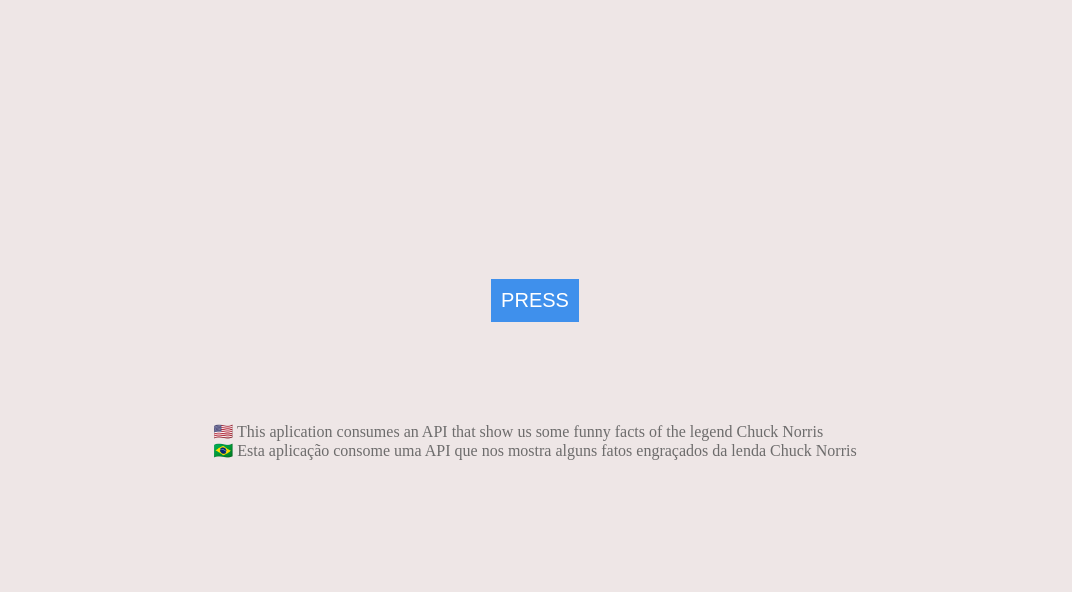
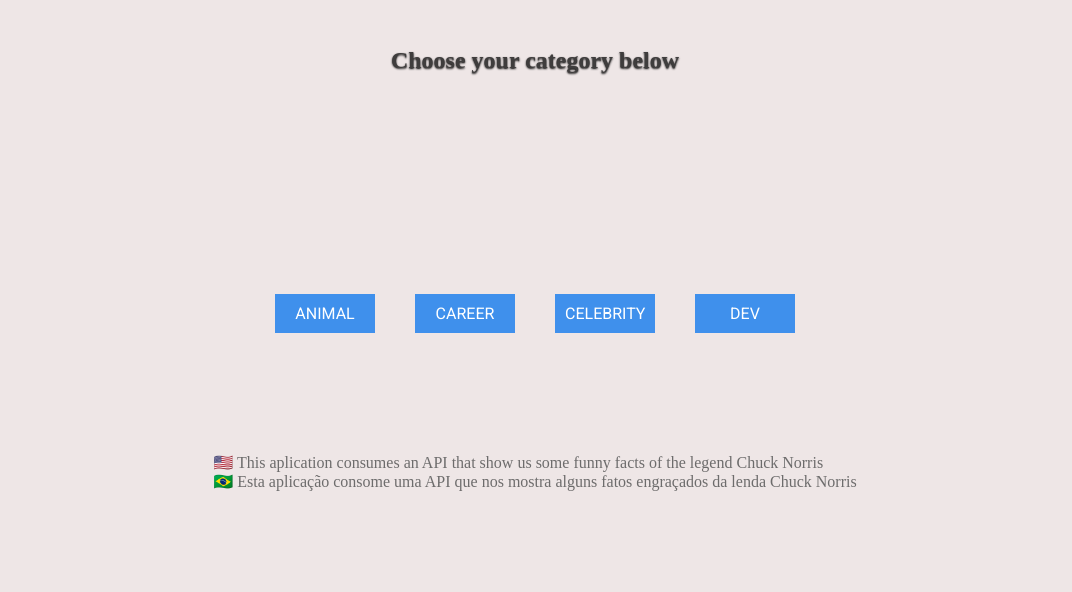
Before and after one commit to romulomelendez/HTML-CSS-JavaScript, a plain HTML site: page just_practing/estudo12.2-API/index.html in a window 1280 px wide. Shown: the part 208-800 px from the top of the page, without its empty margins (105-1177 px from the left). Drawn offline with Linux system fonts and the light colour scheme.

Commit message:
Improving Chuck Norris API query

```diff
--- a/just_practing/estudo12.2-API/index.html
+++ b/just_practing/estudo12.2-API/index.html
@@ -16,15 +16,25 @@
 
     <header>
 
-        <h1 id = "tittle">Press the button to see some Chuck Norris Facts</h1>
+        <h1 id = "tittle">Chuck Norris Facts</h1>
 
     </header>
 
-    <section>
+    <section class = "texts">
 
         <img id = "icon">
+        <h2 id = "chooses">Choose your category below</h2>
         <h2 id = "cnFact"></h2>
-        <button id = "btn" onclick = "askFact(), changeButtonContent(), hideTittle()">PRESS</button>
+        <!--<button id = "btn" onclick = "askFact(), changeButtonContent(), hideTittle()">PRESS</button>-->
+
+    </section>
+
+    <section class = "categories">
+
+        <a class = "cardCategory" href = "#" onclick = "askFact('animal'), hide()">ANIMAL</a>
+        <a class = "cardCategory" href = "#" onclick = "askFact('career'), hide()">CAREER</a>
+        <a class = "cardCategory" href = "#" onclick = "askFact('celebrity'), hide()">CELEBRITY</a>
+        <a class = "cardCategory" href = "#" onclick = "askFact('dev'), hide()">DEV</a>
 
     </section>
 
--- a/just_practing/estudo12.2-API/script.js
+++ b/just_practing/estudo12.2-API/script.js
@@ -1,10 +1,12 @@
 'use strict'
 
-const askFact = async () => {
+const askFact = async (category) => {
 
-    const url = `https://api.chucknorris.io/jokes/random`
+    //const url = `https://api.chucknorris.io/jokes/random`             URL without categories
+    const url = `https://api.chucknorris.io/jokes/random?category=${category}`
     const data = await fetch(url)
     const fact = await data.json()
+    console.log(category)
     console.log(fact)
     showFact(fact)
 
@@ -17,6 +19,12 @@ const showFact = (fact) => {
 
 }
 
-const changeButtonContent = () => window.document.querySelector('button#btn').innerText = 'Another fact ? Just press!'
+//const changeButtonContent = () => window.document.querySelector('button#btn').innerText = 'Another fact ? Just press!'        Function to change the button context, but I'm not using this button right now!
 
-const hideTittle = () => window.document.querySelector('h1#tittle').style.display = 'none'
+const hide = () => {
+
+    window.document.querySelector('h1#tittle').style.display = 'none'
+    window.document.querySelector('h2#chooses').style.display = 'none'
+    window.document.querySelector('section.categories').style.display = 'none'
+
+}
--- a/just_practing/estudo12.2-API/style.css
+++ b/just_practing/estudo12.2-API/style.css
@@ -20,11 +20,31 @@ body {
 
 }
 
-section {
+section.texts {
 
     display: flex;
     flex-direction: column;
     align-items: center;
+
+}
+
+section.categories {
+
+    display: flex;
+    flex-direction: row;
+
+}
+
+a {
+
+    margin: 20px;
+    padding: 10px;
+    width: 100px;
+    text-align: center;
+    text-decoration: none;
+    color: white;
+    background-color: #3f90ec;
+    font-family: 'Roboto', sans-serif;
 
 }
 
@@ -33,11 +53,12 @@ img { margin: 50px; }
 h1 {
 
     font-family: 'Roboto', sans-serif;
+    text-shadow: 1px 1px 2px black;
     font-size: 35pt;
 
 }
 
-h2 {
+h2#cnFact {
 
     margin: 100px;
     color: #3f90ec;
@@ -45,7 +66,13 @@ h2 {
 
 }
 
-button {
+h2#chooses {
+
+    text-shadow: 0px 1px 2px black;
+    color: #3f3d3d
+}
+
+/*button {
 
     padding: 10px;
     cursor: pointer;
@@ -54,7 +81,7 @@ button {
     color: white;
     font-size: 15pt;
 
-}
+}*/
 
 footer {
 
```
